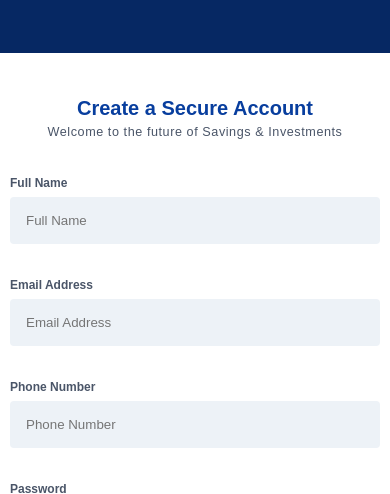
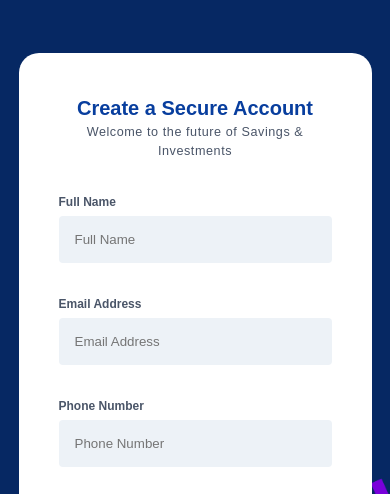
Before and after one commit to fisayo-DMG/piggyvest-register-clone, a plain HTML site: page index.html in a window 390 px wide. Shown: the part 350-844 px from the top of the page. Drawn offline with Linux system fonts and the light colour scheme.

Commit message:
Adjust for smaller screens

```diff
--- a/style.css
+++ b/style.css
@@ -58,6 +58,12 @@
   border-radius: 1.25rem 1.25rem 1.25rem 0;
 }
 
+@media only screen and (max-width: 530px) {
+    .form-content {
+        width: 70%;
+    }
+}
+
 input,
 select {
   padding: 16px;
```
